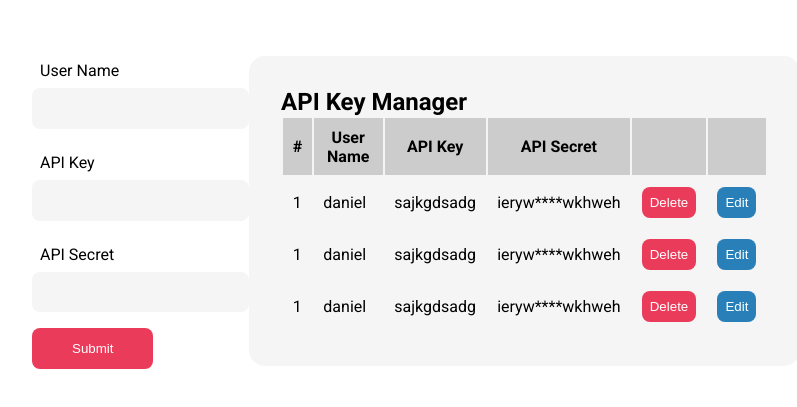
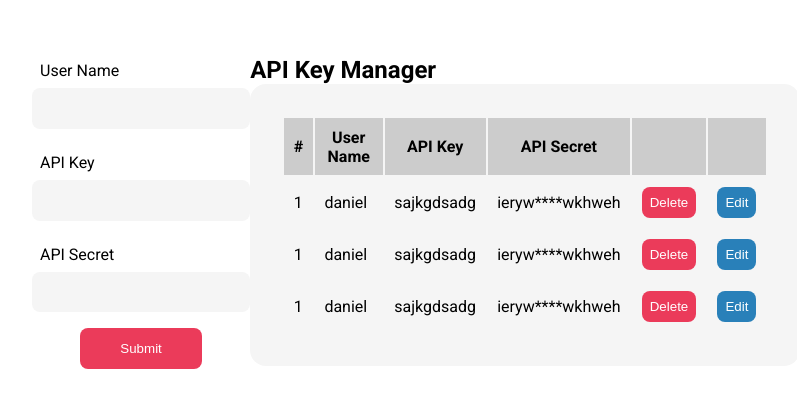
Before and after one commit to codophil/FrontEnd-Mentorship-challenge-05, a plain HTML site: page index.html in a window 1280 px wide. Shown: the part 189-596 px from the top of the page, without its empty margins (224-1021 px from the left). Drawn offline with Linux system fonts and the light colour scheme; a web font is replaced by a local one.

Commit message:
Added missing divs and classes to the index file

```diff
--- a/index.html
+++ b/index.html
@@ -23,10 +23,13 @@
           <div>
             <input type="text" name="apisecret" id="api-secret" />
           </div>
-          <div><button class="submit-btn">Submit</button></div>
+          <div class="submit-container">
+            <button class="submit-btn">Submit</button>
           </div>
+        </div>
+        <div>
+          <h1>API Key Manager</h1>
           <div class="table">
-          <h1>API Key Manager</h1>
             <table>
               <thead>
                 <tr>
@@ -66,6 +69,7 @@
               </tbody>
             </table>
           </div>
+        </div>
       </section>
     </main>
   </body>
```
Lines whose indentation alone changed are shown as unchanged.
